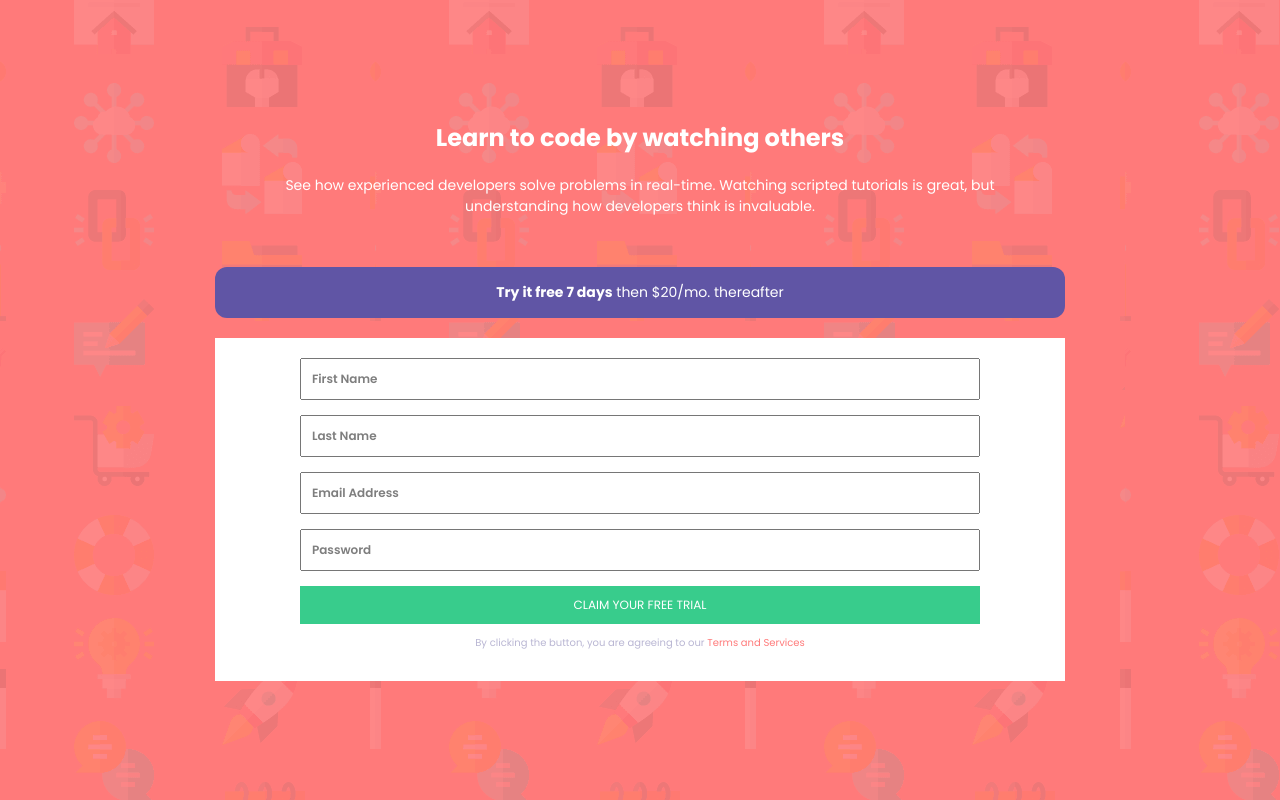
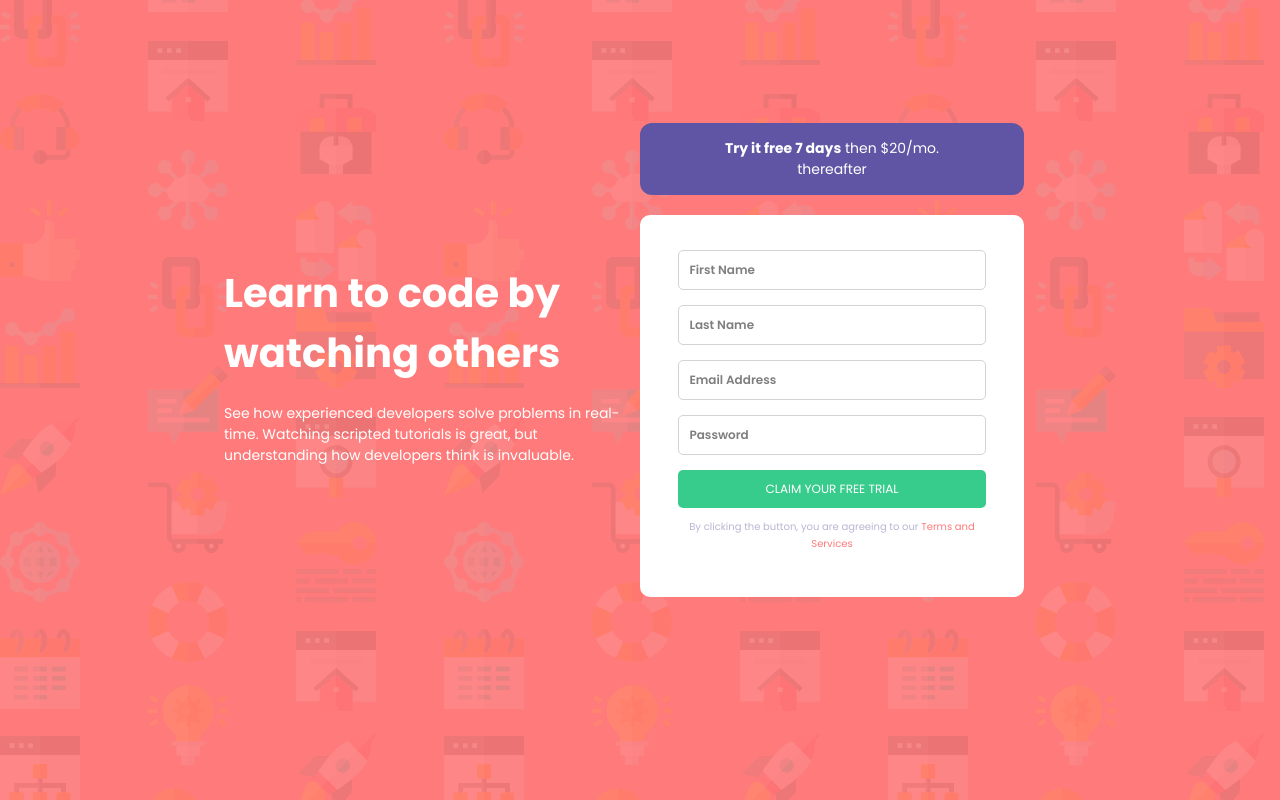
Before and after one commit to vikramvi/Intro-component-with-sign-up-form, a plain HTML site: page index.html in a window 1280 px wide. Drawn offline with Linux system fonts and the light colour scheme.

Commit message:
desktop styling is completed

```diff
--- a/styles/style.css
+++ b/styles/style.css
@@ -166,7 +166,8 @@ body {
   width: 80%;
   justify-items: center;
   background-color: white;
-  padding: 2rem 0;
+  padding: 3rem 0 1.5rem 0;
+  border-radius: 1rem;
 }
 
 .user-input__form-firstname,
@@ -177,6 +178,14 @@ body {
   padding: 1rem 1rem;
   font-size: 1.2rem;
   width: 80%;
+
+  margin-bottom: 1.5rem;
+  border-radius: 0.5rem;
+  border: 1px solid lightgray;
+}
+
+.user-input__form-button {
+  margin-bottom: 0;
 }
 
 input::placeholder {
@@ -235,6 +244,75 @@ input::placeholder {
 }
 
 /* ----------- ----------- ----------- desktop second approach ----------- ----------- ----------- */
+
+@media screen and (min-width: 48rem) {
+  body {
+    background-image: url("../images/bg-intro-desktop.png");
+  }
+
+  .grid-container {
+    gap: 0;
+  }
+
+  /* style 1st component - desktop */
+
+  .grid-container {
+    grid-template-columns: 1fr 1fr;
+    grid-template-areas: "product-info user-input";
+  }
+
+  .product-info {
+    grid-template-rows: 180px 100px;
+  }
+
+  .product-info__title {
+    font-size: 4rem;
+    text-align: start;
+    width: 65%;
+    justify-self: right;
+    align-self: end;
+  }
+
+  .product-info__description {
+    text-align: start;
+    width: 65%;
+    justify-self: right;
+  }
+
+  /* style 2nd component - desktop */
+
+  .user-input {
+    justify-items: start;
+  }
+
+  .user-input__title {
+    justify-self: start;
+    width: 60%;
+  }
+
+  .user-input__form {
+    width: 60%;
+    padding: 3.5rem 0;
+  }
+
+  .user-input__form-terms-and-conditions {
+    width: 85%;
+  }
+
+  .user-input__form-error-icon-1,
+  .user-input__form-error-icon-2,
+  .user-input__form-error-icon-3,
+  .user-input__form-error-icon-4 {
+    margin-top: -7%;
+  }
+
+  .user-input__form-firstname-error,
+  .user-input__form-lastname-error,
+  .user-input__form-email-error,
+  .user-input__form-password-error {
+    padding: 0.5rem 5rem 1.3rem 0;
+  }
+}
 
 /* ----------- ----------- ----------- grid area names ----------- ----------- ----------- */
 
```
